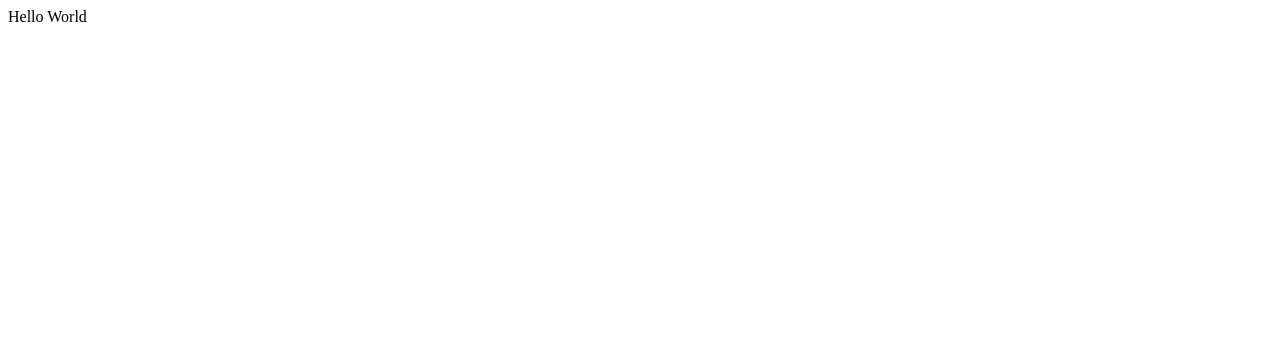
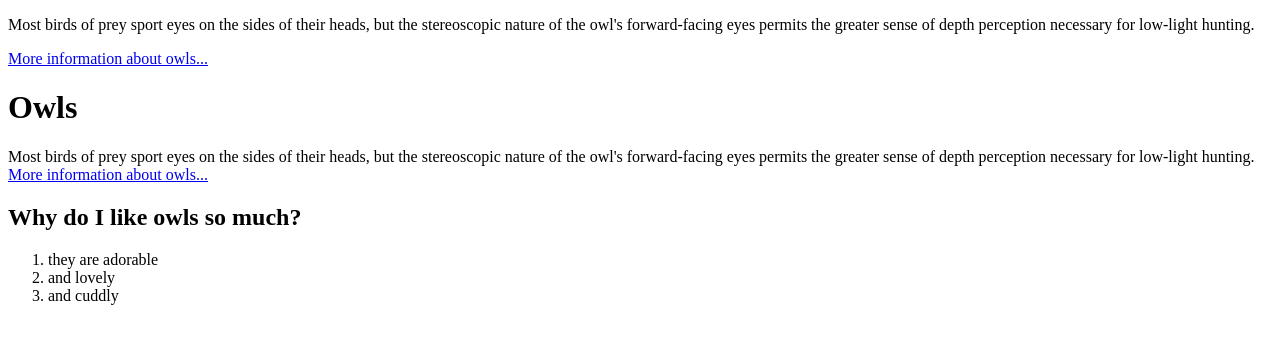
Before and after one commit to tanguyyy/tanguyyy.github.io, a plain HTML site: page index.html in a window 1280 px wide. Drawn offline with Linux system fonts and the light colour scheme.

Commit message:
add owls

```diff
--- a/index.html
+++ b/index.html
@@ -1 +1,29 @@
-Hello World
+<!DOCTYPE html>
+<html>
+  <head>
+    <title>I love owls</title>
+  </head>
+  <body>
+  </body>
+</html>
+<p>
+  Most birds of prey sport eyes on the sides of their heads,
+  but the stereoscopic nature of the owl's forward-facing eyes permits the greater
+  sense of depth perception necessary for low-light hunting.
+</p>
+<a href="https://en.wikipedia.org/wiki/Owl">More information about owls...</a>
+<div>
+  <h1>Owls</h1>
+  <p>
+    Most birds of prey sport eyes on the sides of their heads,
+    but the stereoscopic nature of the owl's forward-facing eyes permits the greater
+    sense of depth perception necessary for low-light hunting.
+    <a href="https://en.wikipedia.org/wiki/Owl">More information about owls...</a>
+  </p>
+</div>
+<h2>Why do I like owls so much?</h2>
+<ol>
+  <li>they are adorable</li>
+  <li>and lovely</li>
+  <li>and cuddly</li>
+</ol>
```
